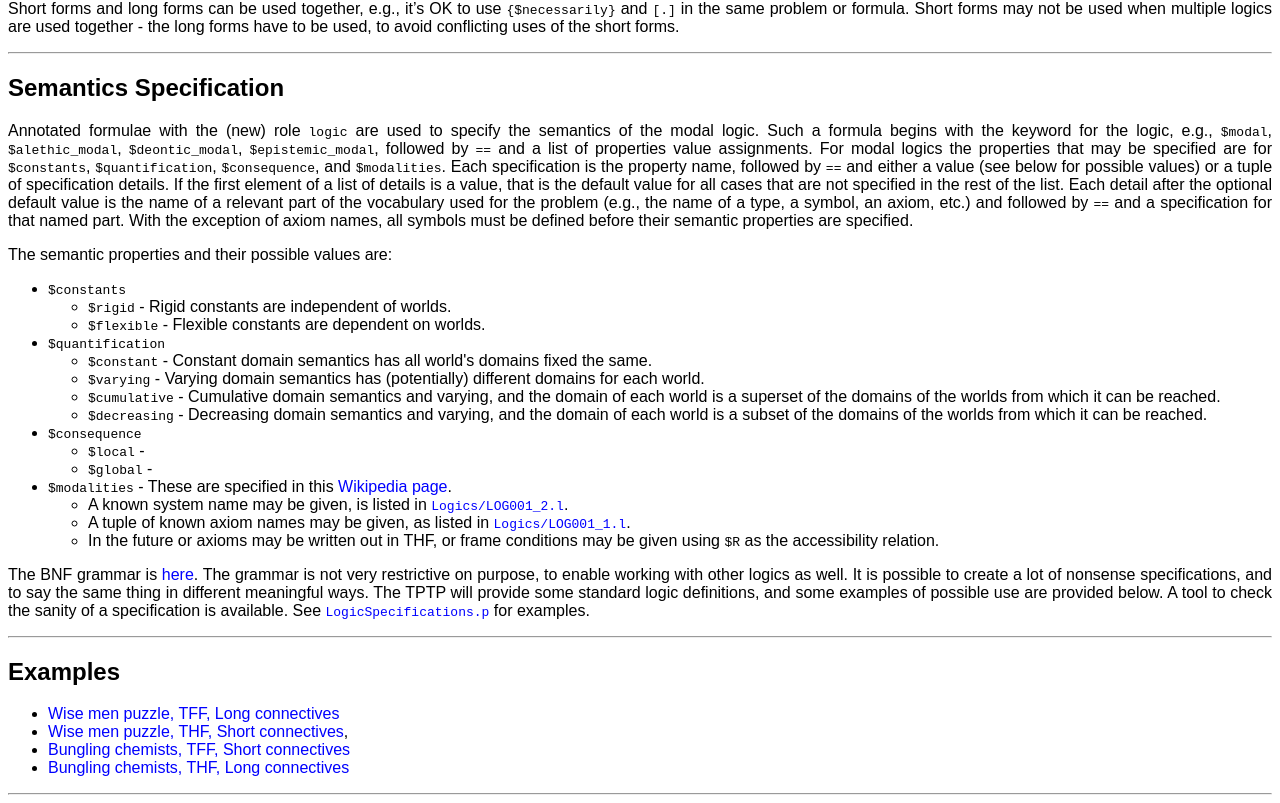
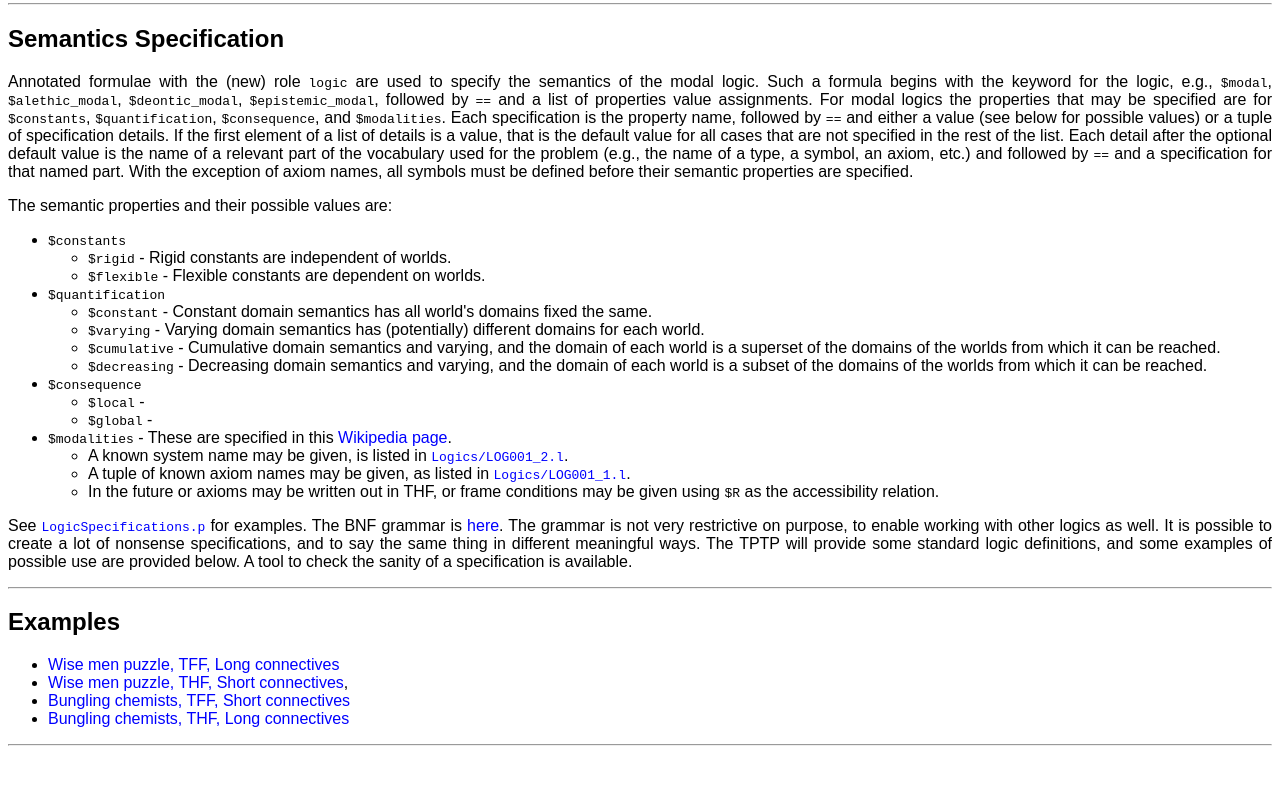
Before and after one commit to TPTPWorld/NonClassicalLogicWebPages, a plain HTML site: page index.html in a window 1280 px wide. Shown: the part 1610-2413 px from the top of the page. After the commit the page ends 2364 px from the top, so only its background shows below. Drawn offline with Linux system fonts and the light colour scheme.

Commit message:
minor tweeks

```diff
--- a/index.html
+++ b/index.html
@@ -31,8 +31,6 @@ non-classical logics with
 <LI> Uniform syntax for all non-classical logics
 <LI> Consistency throughout TPTP dialects
 </UL>
-
-<H2> Syntactic Extension </H2>
 
 <H3>Overview</H3>
 <UL>
@@ -216,6 +214,9 @@ The semantic properties and their possible values are:
      </UL>
 </UL>
 <P>
+See
+<A HREF="Exemplars/LogicSpecifications.p"><TT>LogicSpecifications.p</TT></A>
+for examples.
 The BNF grammar is
 <A HREF="SyntaxBNF.html#logic_defn_rule">here</A>.
 The grammar is not very restrictive on purpose, to enable working with other
@@ -225,9 +226,6 @@ same thing in different meaningful ways.
 The TPTP will provide some standard logic definitions, and some examples of
 possible use are provided below.
 A tool to check the sanity of a specification is available.
-See
-<A HREF="Exemplars/LogicSpecifications.p"><TT>LogicSpecifications.p</TT></A>
-for examples.
 <P>
 <HR><!------------------------------------------------------------------------>
 <H2> Examples </H2>
```
Also changed, not shown: 1 other file.
